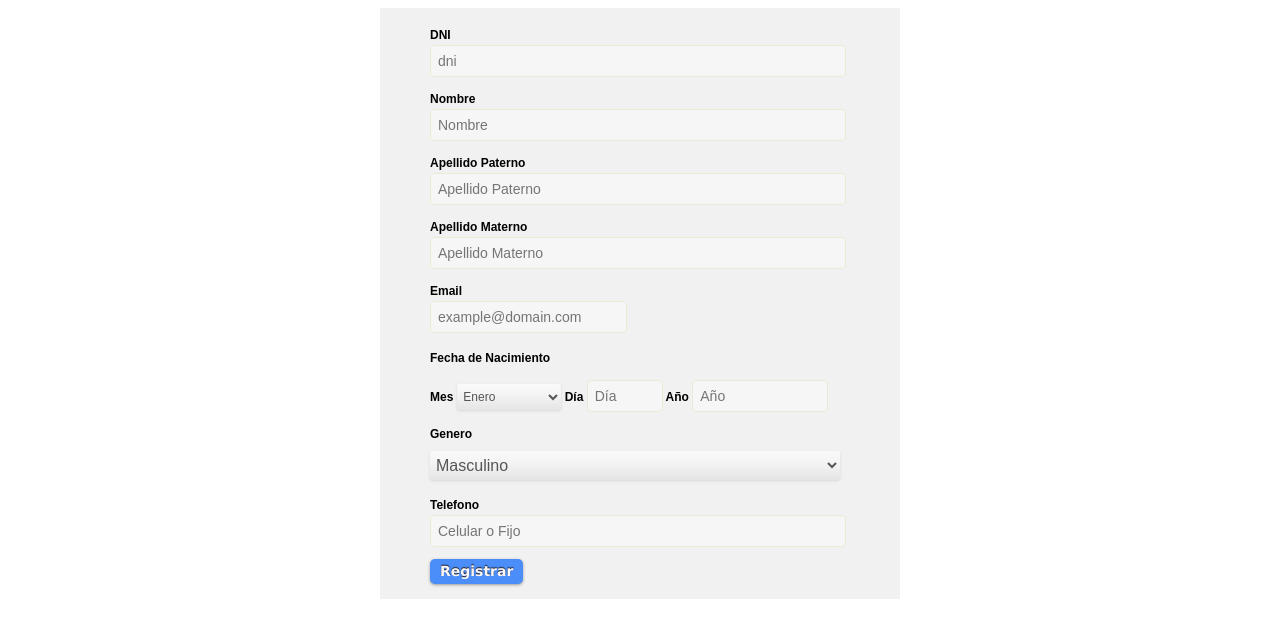
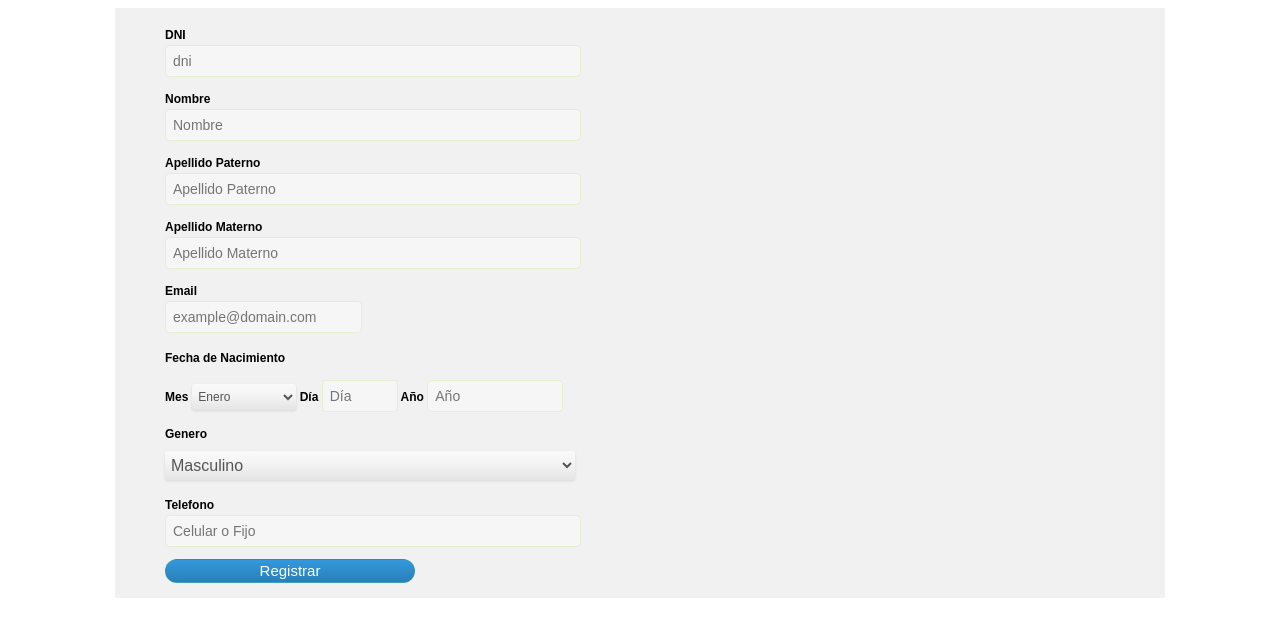
Before and after one commit to dieguito1743/sistidis, a website: page views/registrar.html in a window 1280 px wide. Drawn offline with Linux system fonts and the light colour scheme.

Commit message:
terminado el registrar

```diff
--- a/views/registrar.html
+++ b/views/registrar.html
@@ -40,23 +40,53 @@
 	.form .gender {
 	  width:410px;
 	  }
-	.form input.buttom{ background: #4b8df9; display: inline-block; padding: 5px 10px 6px; color: #fbf7f7; text-decoration: none; font-weight: bold; line-height: 1; -moz-border-radius: 5px; -webkit-border-radius: 5px; border-radius: 5px; -moz-box-shadow: 0 1px 3px #999; -webkit-box-shadow: 0 1px 3px #999; box-shadow: 0 1px 3px #999; text-shadow: 0 -1px 1px #222; border: none; position: relative; cursor: pointer; font-size: 14px; font-family:Verdana, Geneva, sans-serif;}
-	.form input.buttom:hover    { background-color: #2a78f6; }
+	.form input.buttom{
+    width: 250px;
+    background: #3498db;
+    background-image: -webkit-linear-gradient(top, #3498db, #2980b9);
+    background-image: -moz-linear-gradient(top, #3498db, #2980b9);
+    background-image: -ms-linear-gradient(top, #3498db, #2980b9);
+    background-image: -o-linear-gradient(top, #3498db, #2980b9);
+    background-image: linear-gradient(to bottom, #3498db, #2980b9);
+    -webkit-border-radius: 21;
+    -moz-border-radius: 21;
+    border-radius: 21px;
+    font-family: Arial;
+    color: #ffffff;
+    font-size: 15px;
+    padding: 2px 40px 3px 40px;
+    text-decoration: none;
+  }
+	.form input.buttom:hover    { background: #82cfff;
+      background-image: -webkit-linear-gradient(top, #82cfff, #2baaff);
+      background-image: -moz-linear-gradient(top, #82cfff, #2baaff);
+      background-image: -ms-linear-gradient(top, #82cfff, #2baaff);
+      background-image: -o-linear-gradient(top, #82cfff, #2baaff);
+      background-image: linear-gradient(to bottom, #82cfff, #2baaff);
+      text-decoration: none; }
+
+  .wrapper {
+    width:90%; /* Establecemos que el ancho sera del 90% */
+    max-width:1000px; /* Aqui le decimos que el ancho máximo sera de 1000px */
+    margin:auto; /* Centramos los elementos */
+    overflow:hidden; /* Eliminamos errores de float */
+  }
 	</style>
   <meta charset="utf-8">
+  <meta name="viewport" content="width=device-width, user-scalable=no, initial-scale=1.0, maximum-scale=1.0, minimum-scale=1.0">
 </head>
 <body>
-  <div  class="form">
+  <div  class="form wrapper">
     <form id="contactform" action="/registro" method="POST">
-      <p class="contact"><label for="dni">DNI</label></p>
+      <p class="contact wrapper"><label for="dni">DNI</label></p>
       <input id="dni" name="dni" placeholder="dni" required="" tabindex="1" type="text">
-      <p class="contact"><label for="name">Nombre</label></p>
+      <p class="contact wrapper"><label for="name">Nombre</label></p>
       <input id="name" name="name" placeholder="Nombre" required="" tabindex="2" type="text">
-      <p class="contact"><label for="lastname">Apellido Paterno</label></p>
+      <p class="contact wrapper"><label for="lastname">Apellido Paterno</label></p>
       <input id="lastname" name="lastname" placeholder="Apellido Paterno" required="" tabindex="3" type="text">
-      <p class="contact"><label for="lastname2">Apellido Materno</label></p>
+      <p class="contact wrapper"><label for="lastname2">Apellido Materno</label></p>
       <input id="lastname2" name="lastname2" placeholder="Apellido Materno" required="" tabindex="4" type="text">
-      <p class="contact"><label for="email">Email</label></p>
+      <p class="contact wrapper"><label for="email">Email</label></p>
       <input id="email" name="email" placeholder="example@domain.com" required="" type="mail">
       <br>
       <label>Fecha de Nacimiento</label>
@@ -64,7 +94,7 @@
       <br>
       <fieldset>
         <label>Mes</label>
-        <label class="month">
+        <label class="month wrapper">
           <select class="select-style" name="BirthMonth">
             <option value="01">Enero</option>
             <option value="02">Febrero</option>
@@ -80,19 +110,19 @@
             <option value="12" >Diciembre</option>
           </label>
         </select>
-        <label>Día <input class="birthday" maxlength="2" name="BirthDay"  placeholder="Día" required=""></label>
-        <label>Año <input class="birthyear" maxlength="4" name="BirthYear" placeholder="Año" required=""></label>
+        <label>Día <input class="birthday wrapper" maxlength="2" name="BirthDay"  placeholder="Día" required=""></label>
+        <label>Año <input class="birthyear wrapper" maxlength="4" name="BirthYear" placeholder="Año" required=""></label>
       </fieldset>
-      <p class="contact"><label for="gender">Genero</label></p>
-      <select class="select-style gender" name="gender">
+      <p class="contact wrapper"><label for="gender">Genero</label></p>
+      <select class="select-style gender wrapper" name="gender">
         <option value="m">Masculino</option>
         <option value="f">Femenino</option>
       </select>
       <br>
       <br>
-      <p class="contact"><label for="phone">Telefono</label></p>
+      <p class="contact wrapper"><label for="phone">Telefono</label></p>
       <input id="phone" name="phone" placeholder="Celular o Fijo" required="" type="text"> <br>
-      <input class="buttom" name="submit" id="submit" tabindex="5" value="Registrar" type="submit">
+      <input class="buttom wrapper" name="submit" id="submit" tabindex="5" value="Registrar" type="submit">
     </form>
   </div>
 </body>
```
